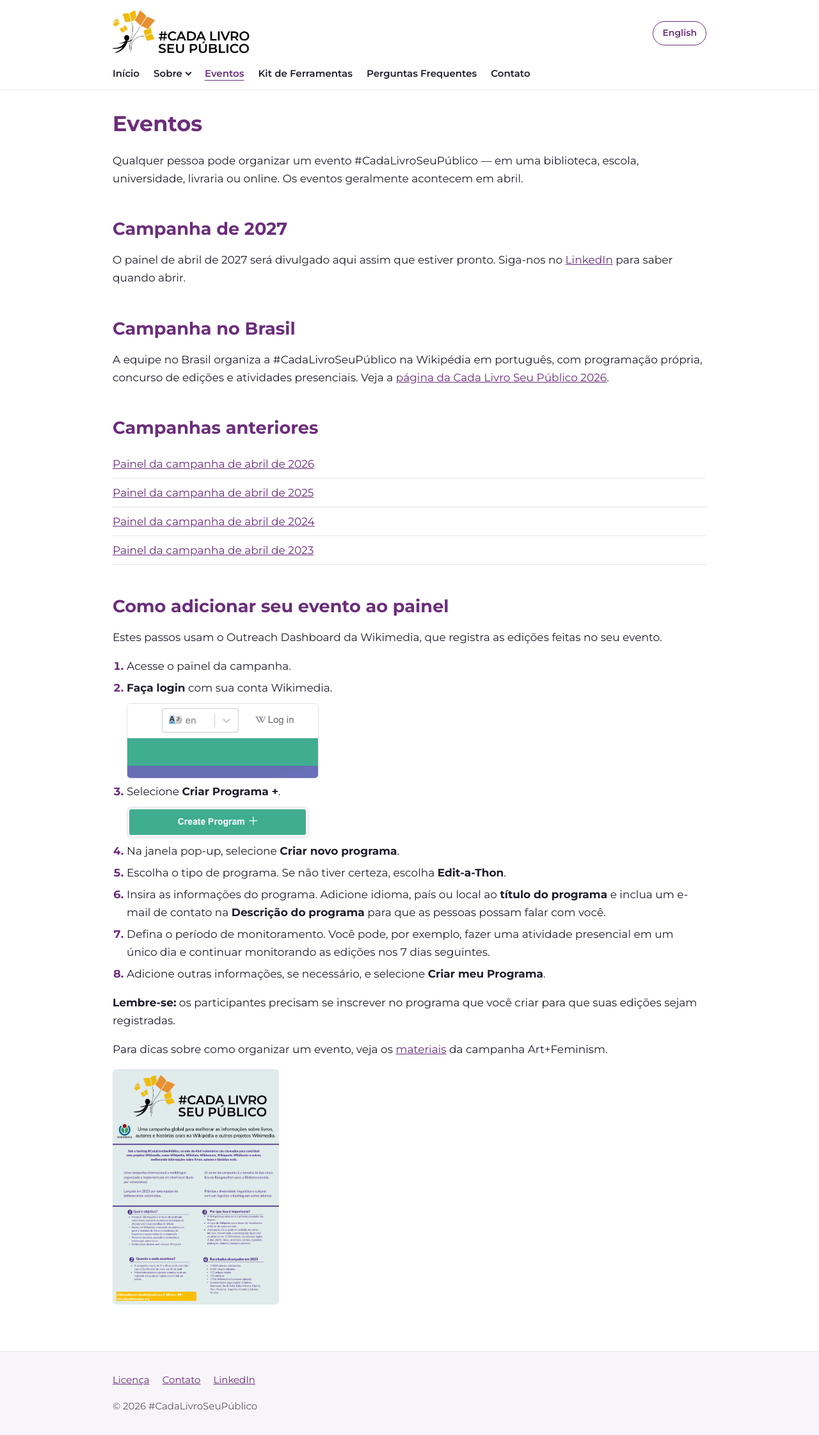
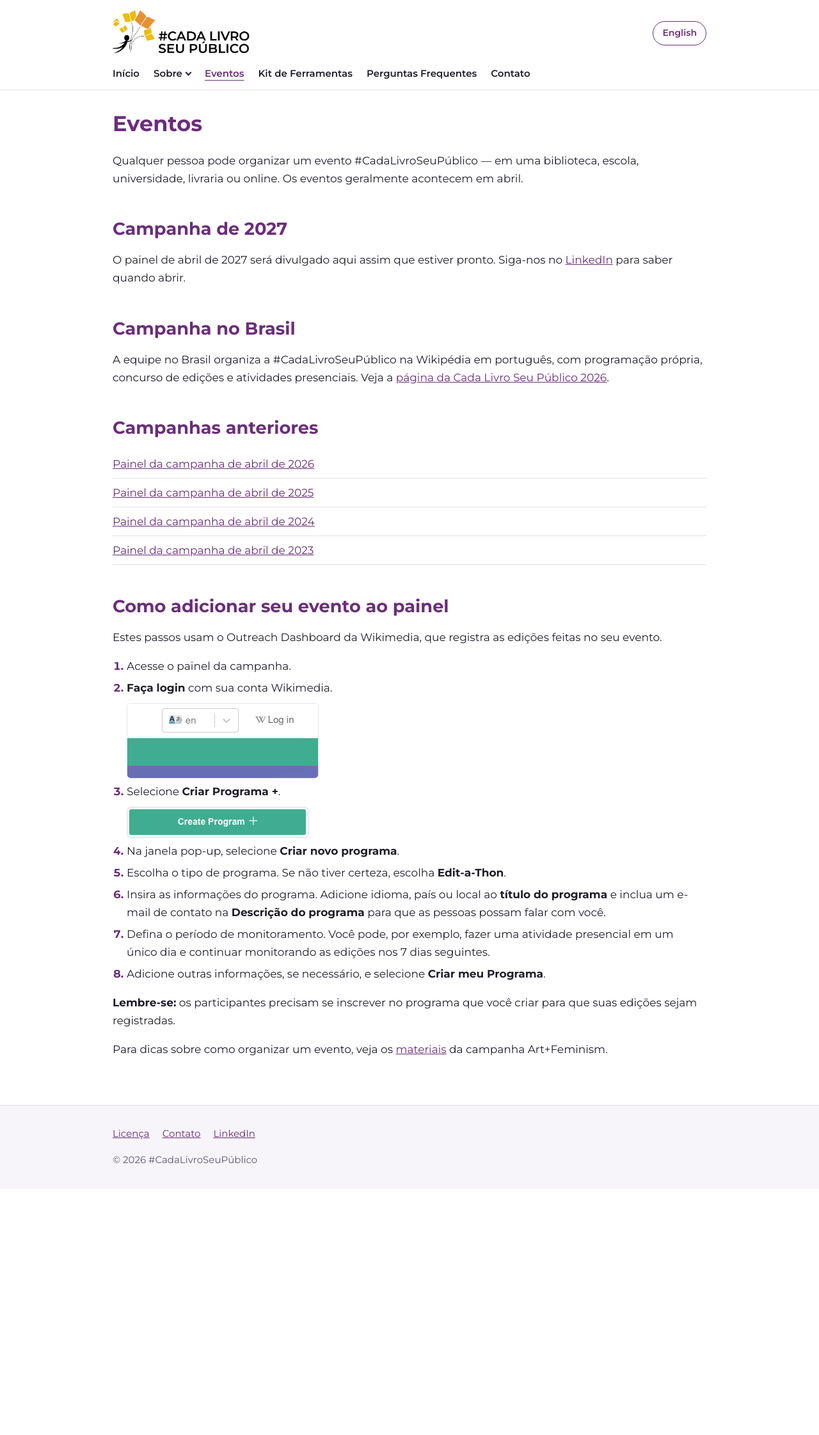
Before and after one commit to ELEMBridges/everybookitsreader, a Jekyll site: the page built from pages/pt/events.md, in a window 1280 px wide. Shown: the whole page at 64% size. Built offline with Jekyll 4.4.1, drawn with Linux system fonts in a browser that asks for light colours; after the commit the page ends 1858 px from its top, so only the background shows below that.

Commit message:
Remove outdated flyer from Events (Portuguese)

```diff
--- a/pages/pt/events.md
+++ b/pages/pt/events.md
@@ -40,5 +40,3 @@ Estes passos usam o Outreach Dashboard da Wikimedia, que registra as edições f
 **Lembre-se:** os participantes precisam se inscrever no programa que você criar para que suas edições sejam registradas.
 
 Para dicas sobre como organizar um evento, veja os [materiais](https://artandfeminism.org/resources/?lang=pt-br) da campanha Art+Feminism.
-
-![Folheto da campanha #EveryBookItsReader na Feira do Livro de Londres de 2024](/assets/uploads/2025/02/Copia-de-Purple-and-Pink-Technology-Flyer.png)
```
